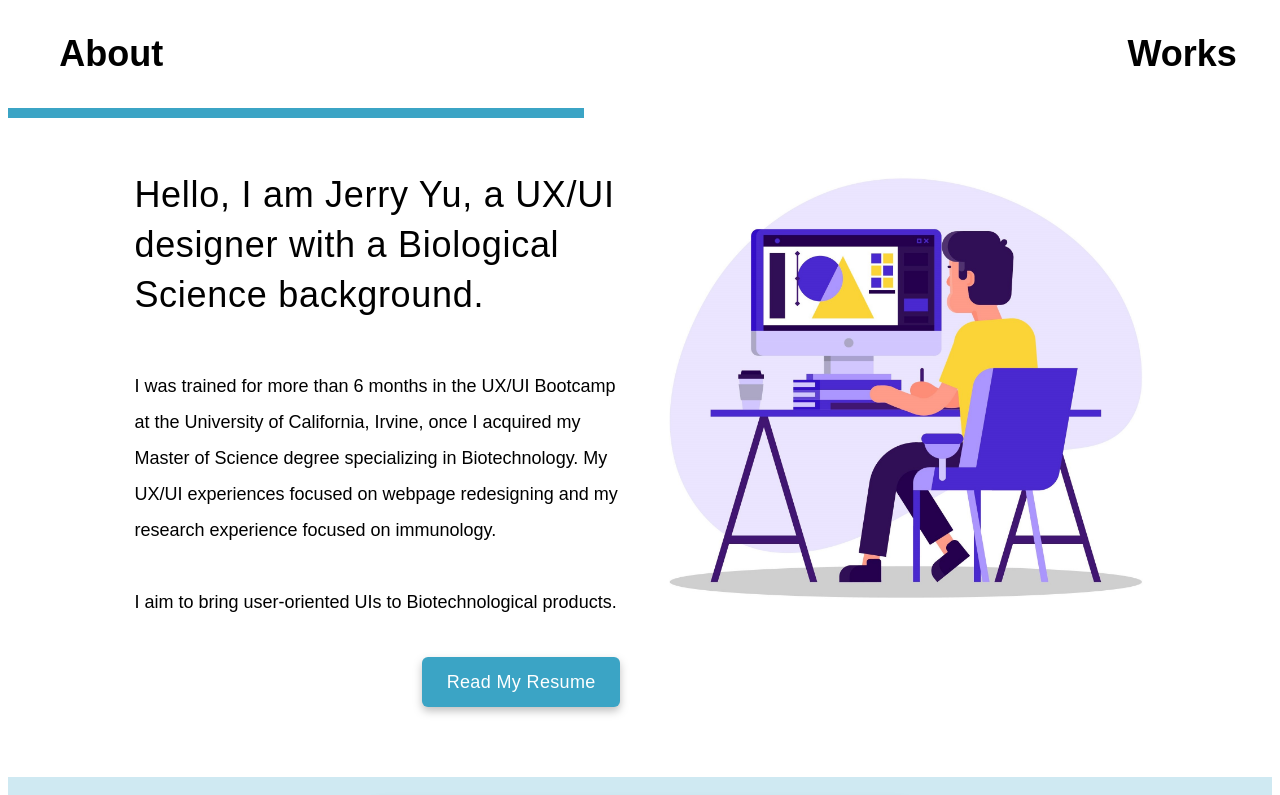
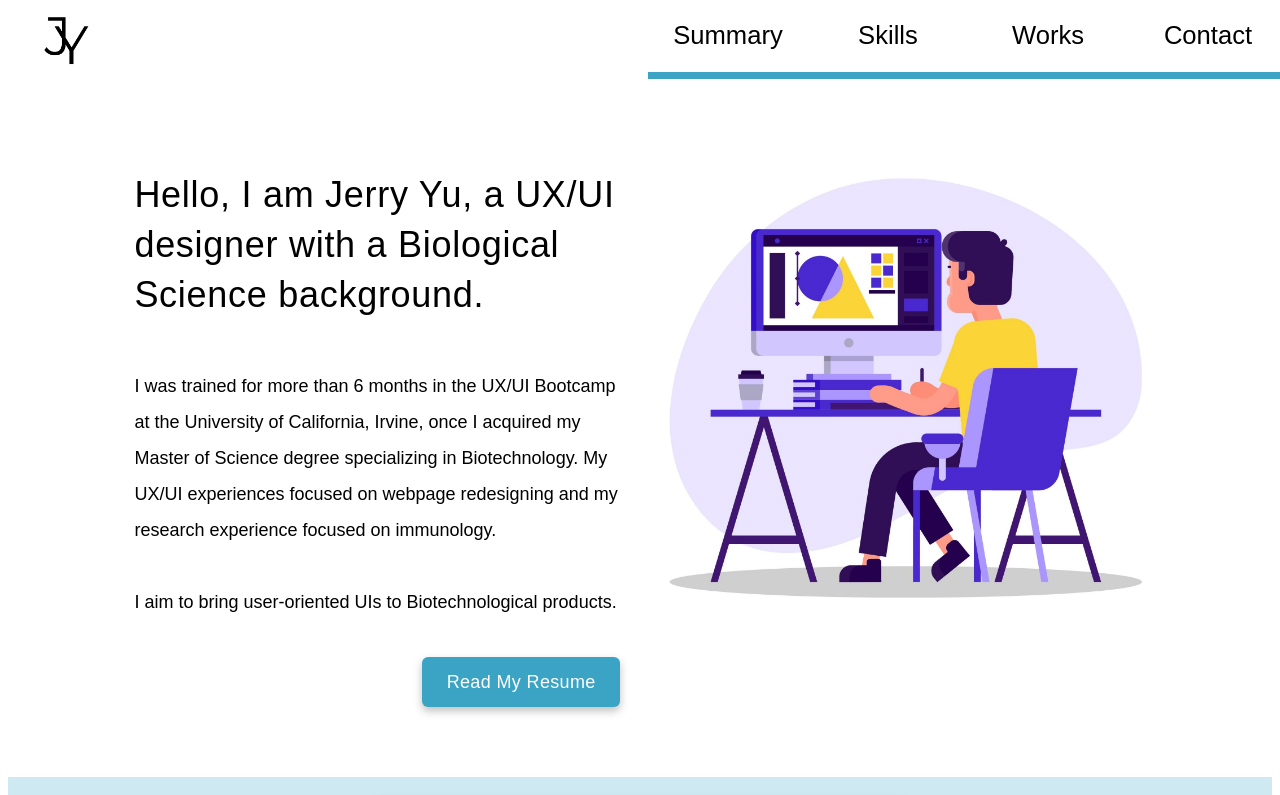
Before and after one commit to ChihChunYu/ChihChunYu-UX_UI_HW_19, a plain HTML site: page index.html in a window 1280 px wide. Shown: the top 795 px of the page. Drawn offline with nearby package versions, Linux system fonts and the light colour scheme.

Commit message:
1130 morning

```diff
--- a/css/style.css
+++ b/css/style.css
@@ -1,7 +1,4 @@
 
-.block {
-    display:block;
-}
 
 .inline {
     display: inline-block;
@@ -9,16 +6,31 @@
 
 
 nav {
+    display:flex;
     width:100%;
+    height: 10%;
     top:0;
+    background-color: white;
     position: fixed;
     z-index: 1000;
 }
 
-.nav {
+.navRight {
+    width:50%;
     display: flex;
     justify-content: space-between;
     background-color: white;
+}
+
+.navLeft {
+    display:flex;
+    padding: 0 0 0 2%;
+    align-items: center;
+    width:48%;
+}
+
+.logo {
+    height:70%;
 }
 
 .about {
@@ -51,6 +63,24 @@ p {
     align-items:center;
 }
 
+.navText {
+    font-weight: 400;
+    font-size: 2vw;
+    line-height: 100%;
+    text-align: center;
+}
+
+.navSummary {
+    display: flex;
+    justify-content: center;
+    align-items: center;
+    width:25%;
+    height:90%;
+    border-style: solid;
+    border-width: 0 0 0.6vw 0;
+    border-color: #3BA4C5;
+}
+
 .title {
     font-weight: 600;
     font-size: 36px;
@@ -59,18 +89,6 @@ p {
     text-align: center;
 }
 
-.navHighlight {
-    background-color: white;
-    display: flex;
-    justify-content: flex-start;
-}
-
-
-.highlight {
-    width:45%;
-    min-height: 10px;
-    background-color:#3BA4C5;
-}
 
 
 .summary {
--- a/index.html
+++ b/index.html
@@ -6,16 +6,28 @@
 
     </head>
     <body>
-       <nav class="block">
-           <div class="nav">
-               <p class="title about">About</p>
-               <p class="pageTitle"></p>
-               <p class="title works">Works</p>
+       <nav>
+           <div class="navLeft">
+               <img src = "images/Logo.png" class = "logo">
+           </div>
+           <div class="navRight">
+               <div class="navSummary">
+                   <p class="navText">Summary</p>
+               </div>
+
+               <div class="navSummary">
+                   <p class="navText">Skills</p>
+               </div>
+
+               <div class="navSummary">
+                   <p class="navText">Works</p>
+               </div>
+
+               <div class="navSummary">
+                   <p class="navText">Contact</p>
+               </div>
            </div>
 
-           <div class="navHighlight">
-               <div class="highlight"></div>
-           </div>
         </nav>
 
        <section class="summary">
```
Also changed, not shown: images/Logo Light.png (added), images/Logo.png (added).
